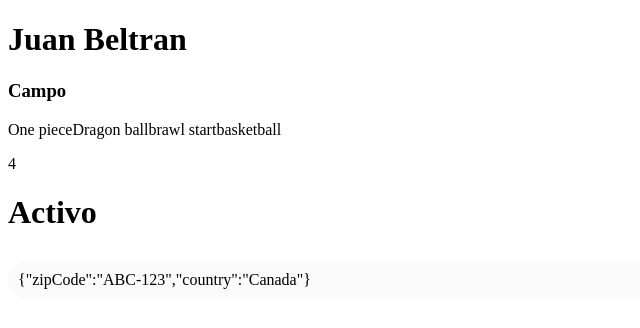
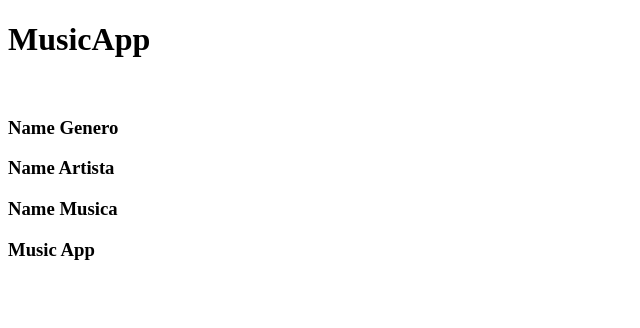
Before and after one commit to junkamilo/AprendiendoReact.js, a React (Vite) app in the folder clasesReact/React/React/React/: page / in a window 1280 px wide. Shown: the top 328 px of the page, without its empty margins (0-640 px from the left). Built offline with nearby package versions, Linux system fonts and the light colour scheme.

Commit message:
por terminar

```diff
--- /dev/null
+++ b/clasesReact/React/React/React/src/MusicApp/Footer.tsx
@@ -0,0 +1,7 @@
+export const Footer = () =>{
+    return(
+        <footer>
+            <h3>Music App</h3>
+        </footer>
+    );
+}
--- /dev/null
+++ b/clasesReact/React/React/React/src/MusicApp/Header.tsx
@@ -0,0 +1,12 @@
+export const Header = () =>{
+    return(
+        <header>
+            <div className="ContentName">
+                <h1>MusicApp</h1>
+            </div>
+            <div className="ContentPerfil">
+                <img src="" alt="" className="Logo" />
+            </div>
+        </header>
+    );
+}
--- /dev/null
+++ b/clasesReact/React/React/React/src/MusicApp/mainMusic.tsx
@@ -0,0 +1,24 @@
+export const MainMusic = () => {
+    return (
+        <main>
+            <div className="contentGeneros">
+                <div className="cardGenero">
+                    <h3 className="nameGenero">Name Genero</h3>
+                </div>
+            </div>
+            <div className="contentArtistas">
+                <div className="cardArtista">
+                    <div className="logoArtista"></div>
+                    <h3 className="nameArtista">Name Artista</h3>
+                </div>
+            </div>
+            <div className="contentMusica">
+                <div className="cardMusica">
+                    <div className="cardMusica">
+                        <h3 className="nameMusica">Name Musica</h3>
+                    </div>
+                </div>
+            </div>
+        </main>
+    );
+}
--- a/clasesReact/React/React/React/src/main.tsx
+++ b/clasesReact/React/React/React/src/main.tsx
@@ -8,6 +8,9 @@ import { createRoot } from 'react-dom/client'
 //import { ContentArtista } from './AgregarYEliminar/contentArtista';
 //import { DataArtista } from './AgregarYEliminar/dataArtista';
 import { MyAwesomeApp } from './MyAwesomeApp';
+import { Header } from './MusicApp/Header';
+import { MainMusic } from './MusicApp/mainMusic';
+import { Footer } from './MusicApp/Footer';
 
 
 //createRoot es una función en React que crea un punto de entrada para renderizar componentes de React en un nodo del DOM del navegador.
@@ -17,6 +20,11 @@ createRoot(document.getElementById('root')!).render(
   <StrictMode>
     {/**<ContentArtista/> */}
     {/** <ContentAgregar artistas={DataArtista}/>*/}
-    <MyAwesomeApp />
+    {/**<MyAwesomeApp />*/}
+
+    {/**Version del App music */}
+    <Header/>
+    <MainMusic/>
+    <Footer/>
   </StrictMode>
 )
```
